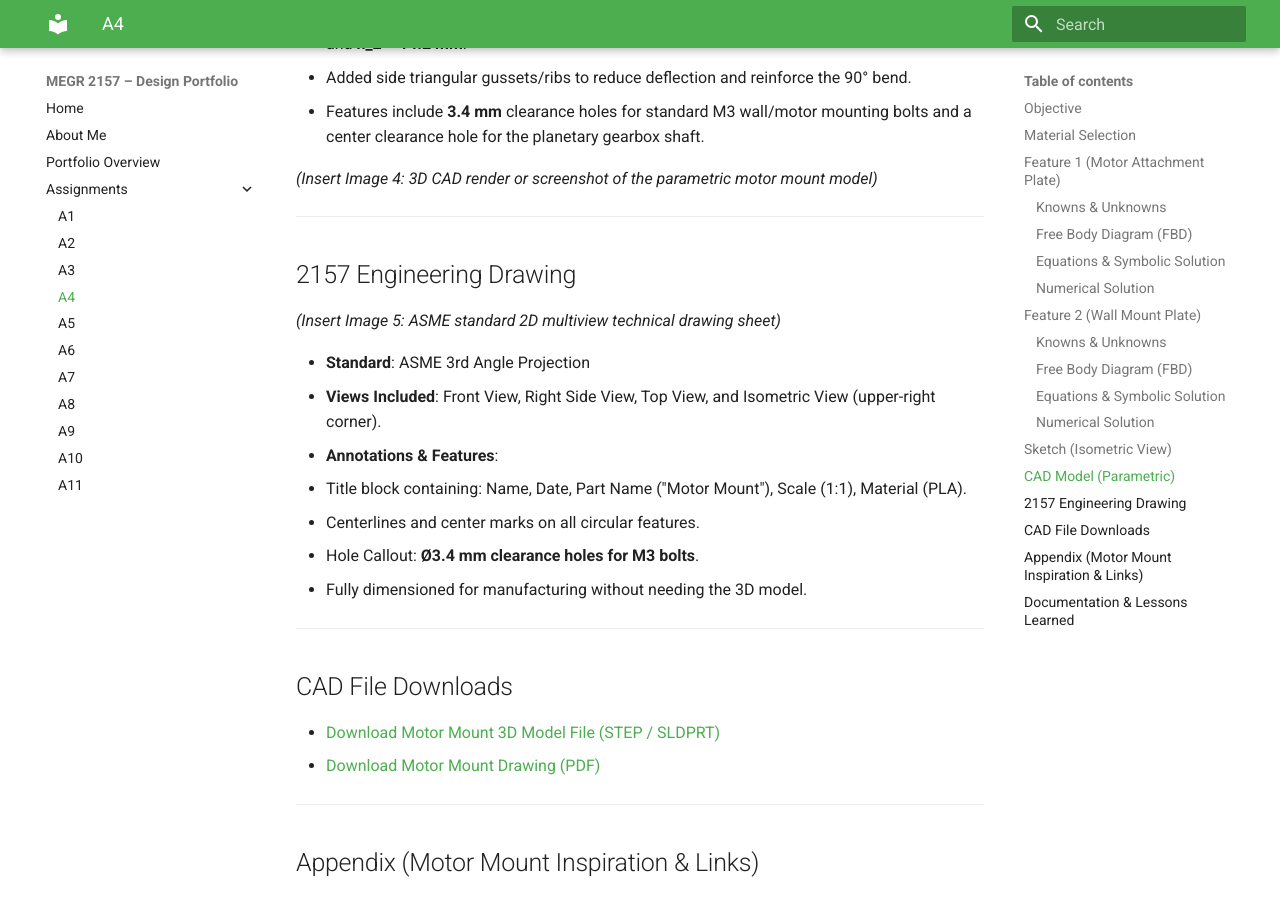
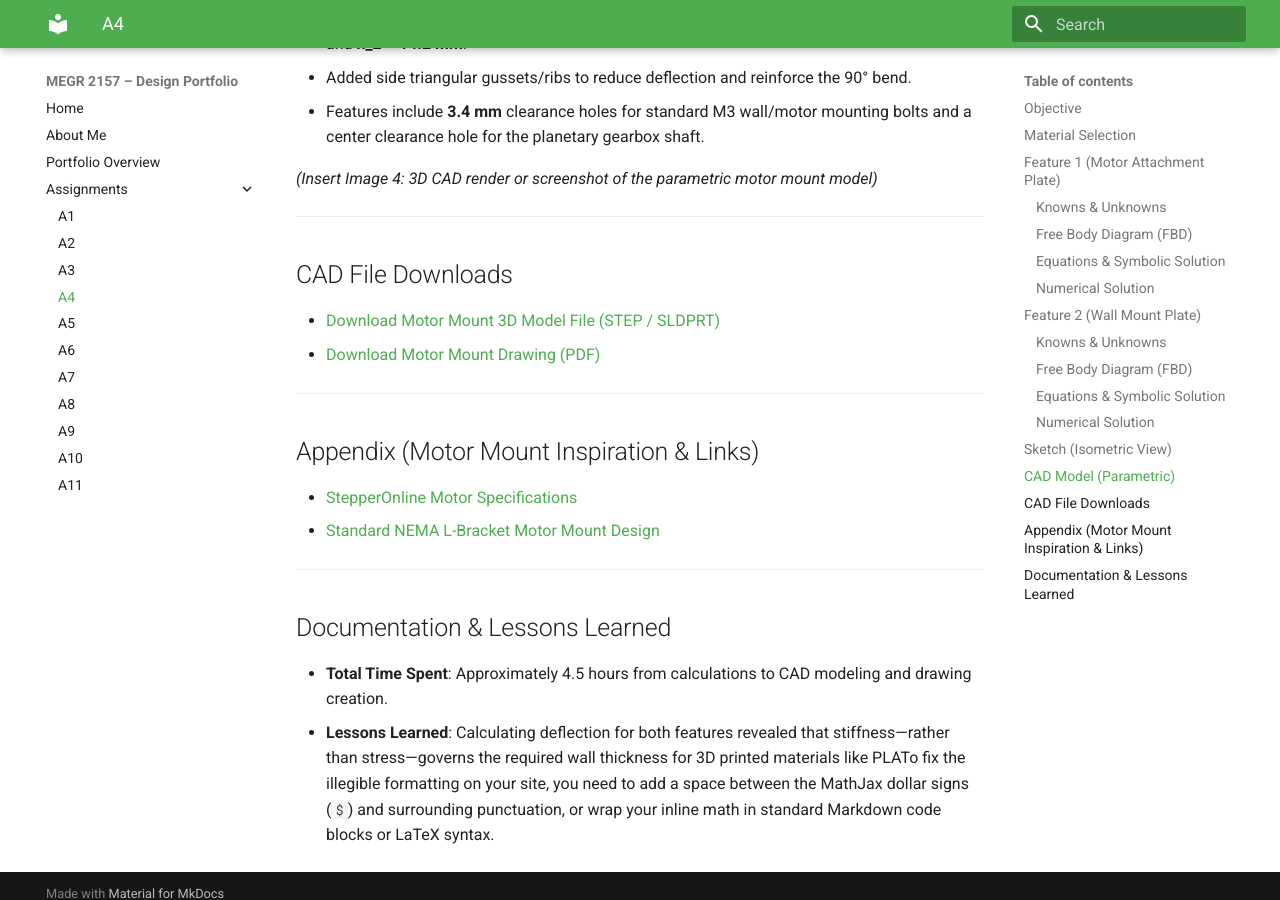
Before and after one commit to njablons/MEGR-2156-Portfolio, an MkDocs documentation site: the page built from docs/assignments/A04/index.md, in a window 1280 px wide and 900 px high, scrolled down 2488 px. Built offline with MkDocs 1.6.1 and Material for MkDocs 9.7.7, drawn with Linux system fonts in a browser that asks for light colours.

Commit message:
Update index.md

```diff
--- a/docs/assignments/A04/index.md
+++ b/docs/assignments/A04/index.md
@@ -75,19 +75,6 @@ Design a motor mount attached to a rigid wall for a 24V DC Gear Motor (3.6 kg·c
 
 ---
 
-## 2157 Engineering Drawing
-*(Insert Image 5: ASME standard 2D multiview technical drawing sheet)*
-
-* **Standard**: ASME 3rd Angle Projection
-* **Views Included**: Front View, Right Side View, Top View, and Isometric View (upper-right corner).
-* **Annotations & Features**:
-  * Title block containing: Name, Date, Part Name ("Motor Mount"), Scale (1:1), Material (PLA).
-  * Centerlines and center marks on all circular features.
-  * Hole Callout: **Ø3.4 mm clearance holes for M3 bolts**.
-  * Fully dimensioned for manufacturing without needing the 3D model.
-
----
-
 ## CAD File Downloads
 * [Download Motor Mount 3D Model File (STEP / SLDPRT)](https://github.com/njablons/MEGR-2156-Portfolio)
 * [Download Motor Mount Drawing (PDF)](https://github.com/njablons/MEGR-2156-Portfolio)
```
